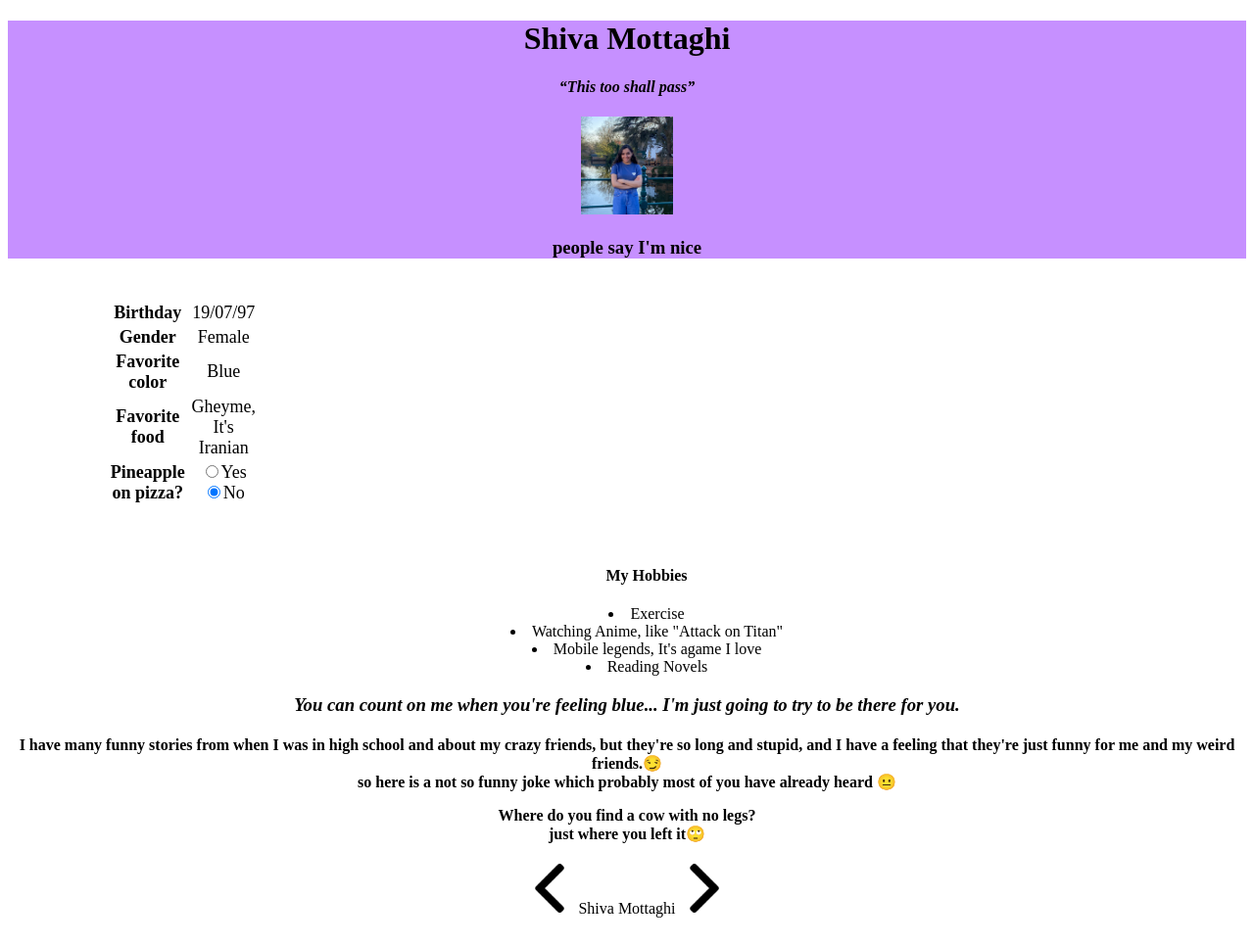
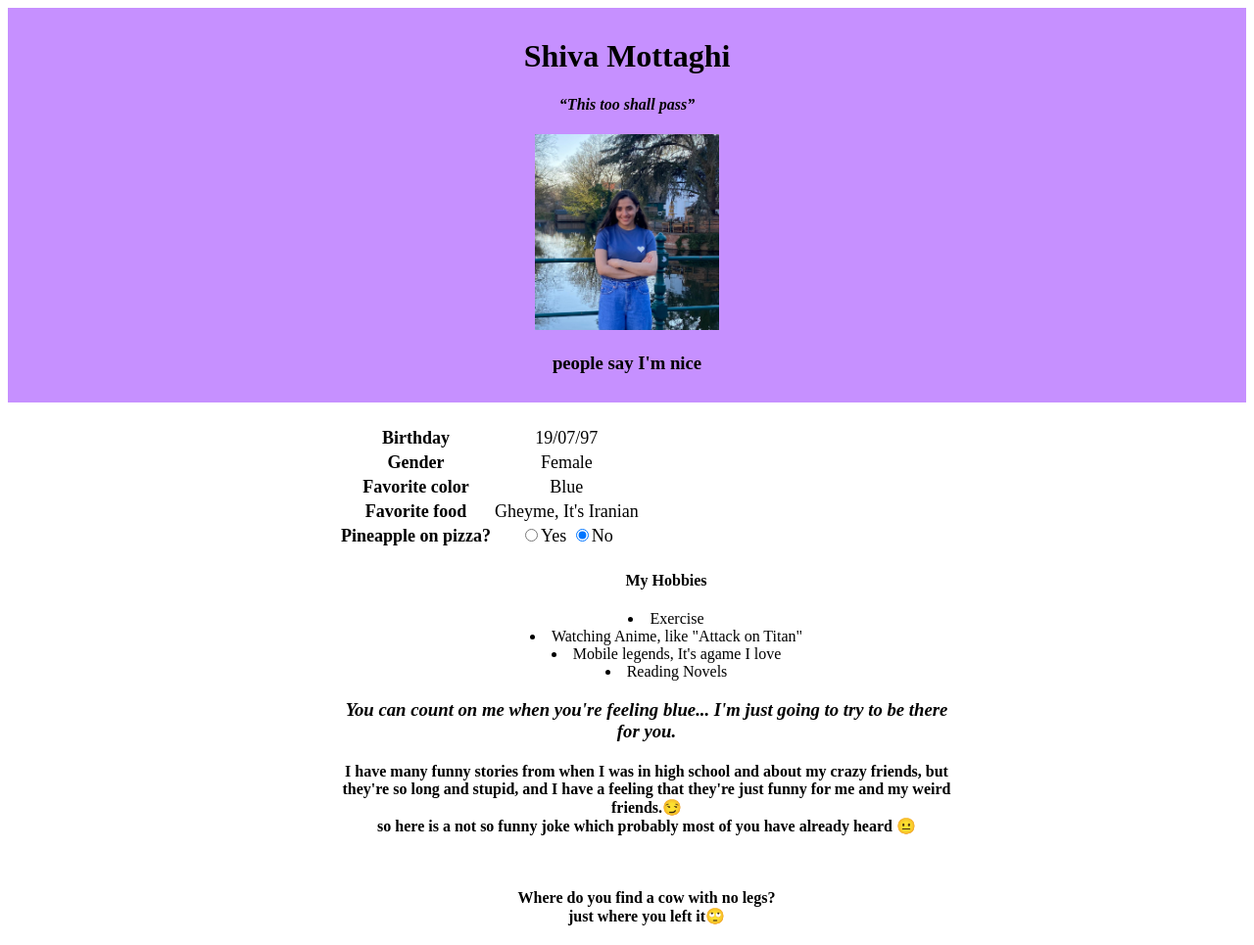
Before and after one commit to shivamottaghi/css_introduction, a plain HTML site: page index.html in a window 1280 px wide. Shown: the top 965 px of the page at 98% size. Drawn offline with Linux system fonts and the light colour scheme.

Commit message:
page grid 2

```diff
--- a/index.html
+++ b/index.html
@@ -7,13 +7,13 @@
 
 </head>
 <body>
-<div class="header">
-    <div>
+<div class="header makecenter">
+
     <h1> Shiva Mottaghi </h1>
     <h4><i><q>This too shall pass</q></i></h4>
     <img src="images/shiva.jpg" id="selfimage" alt="my picture">
     <h3>people say I'm nice</h3>
-    </div>
+
 </div>
 <div class="infocontainer">
     <table class="makecenter">
@@ -46,7 +46,19 @@
                 </table>
             </td>
             <td class="makecenter colgeninfo">
-
+                <div class="makecenter">
+                    <ul>
+                        <h4>My Hobbies</h4>
+                        <li>Exercise</li>
+                        <li>Watching Anime, like "Attack on Titan"</li>
+                        <li>Mobile legends, It's agame I love</li>
+                        <li>Reading Novels</li>
+                    </ul>
+                    <h3><i>You can count on me when you're feeling blue... I'm just going to try to be there for you.</i></h3>
+                    <h4>I have many funny stories from when I was in high school and about my crazy friends, but they're so long and stupid, and I have a feeling that they're just funny for me and my weird friends.&#128527;<br>
+                        so here is a not so funny joke which probably most of you have already heard &#128528;</h4><br>
+                    <p><b>Where do you find a cow with no legs? <br> just where you left it&#128580;</b></p>
+                </div>
             </td>
         </tr>
     </table>
@@ -71,23 +83,11 @@
         </tr>
     </table>-->
 
-<div>
-    <ul>
-        <h4>My Hobbies</h4>
-        <li>Exercise</li>
-        <li>Watching Anime, like "Attack on Titan"</li>
-        <li>Mobile legends, It's agame I love</li>
-        <li>Reading Novels</li>
-    </ul>
-    <h3><i>You can count on me when you're feeling blue... I'm just going to try to be there for you.</i></h3>
-    <h4>I have many funny stories from when I was in high school and about my crazy friends, but they're so long and stupid, and I have a feeling that they're just funny for me and my weird friends.&#128527;<br>
-        so here is a not so funny joke which probably most of you have already heard &#128528;<br>
-        <p><b>Where do you find a cow with no legs? <br> just where you left it&#128580;</b></p></h4>
-</div>
+
 
     <div>
-        <a href="https://pablogp18.github.io/html-introduction/"><img src="images/left-arrow.png" alt="left arrow" id="arrows"></a> <span>Shiva Mottaghi</span>
-        <a href="https://snehalchetan.github.io/html-introduction/"><img src="images/right-arrow.png" alt="right arrow" id="arrows"></a>
+        <a href="https://pablogp18.github.io/html-introduction/"><img src="images/left-arrow.png" alt="left arrow" id="arrow1"></a> <span>Shiva Mottaghi</span>
+        <a href="https://snehalchetan.github.io/html-introduction/"><img src="images/right-arrow.png" alt="right arrow" id="arrow2"></a>
     </div>
 <br><br>
 </body>
--- a/style.css
+++ b/style.css
@@ -1,28 +1,21 @@
-
-
-div{
-    text-align: center;
-    alignment: center;
-}
 
 ul {
     text-align: center;
     list-style-position: inside;
 }
 #selfimage{
-    height: 100px;
+    height: 200px;
 }
 
 #arrows{
     height: 50px;
 }
 
-span{
-    vertical-align: middle;
-}
+
 .header{
+    padding: 10px ;
     background-color: #c690ff;
-    width: 100%;
+    margin: fill;
 }
 .infocontainer{
     width: 100%;
```
